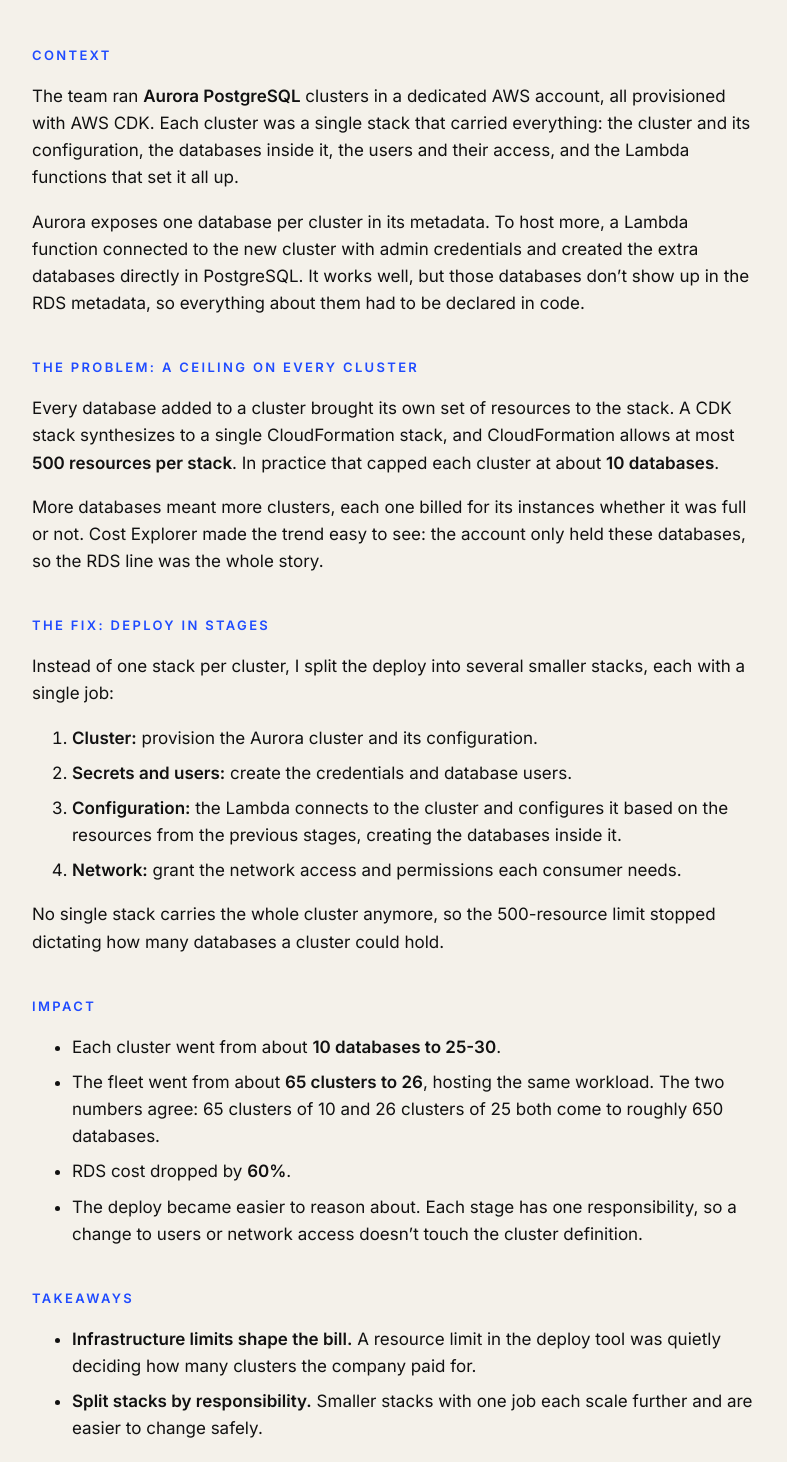
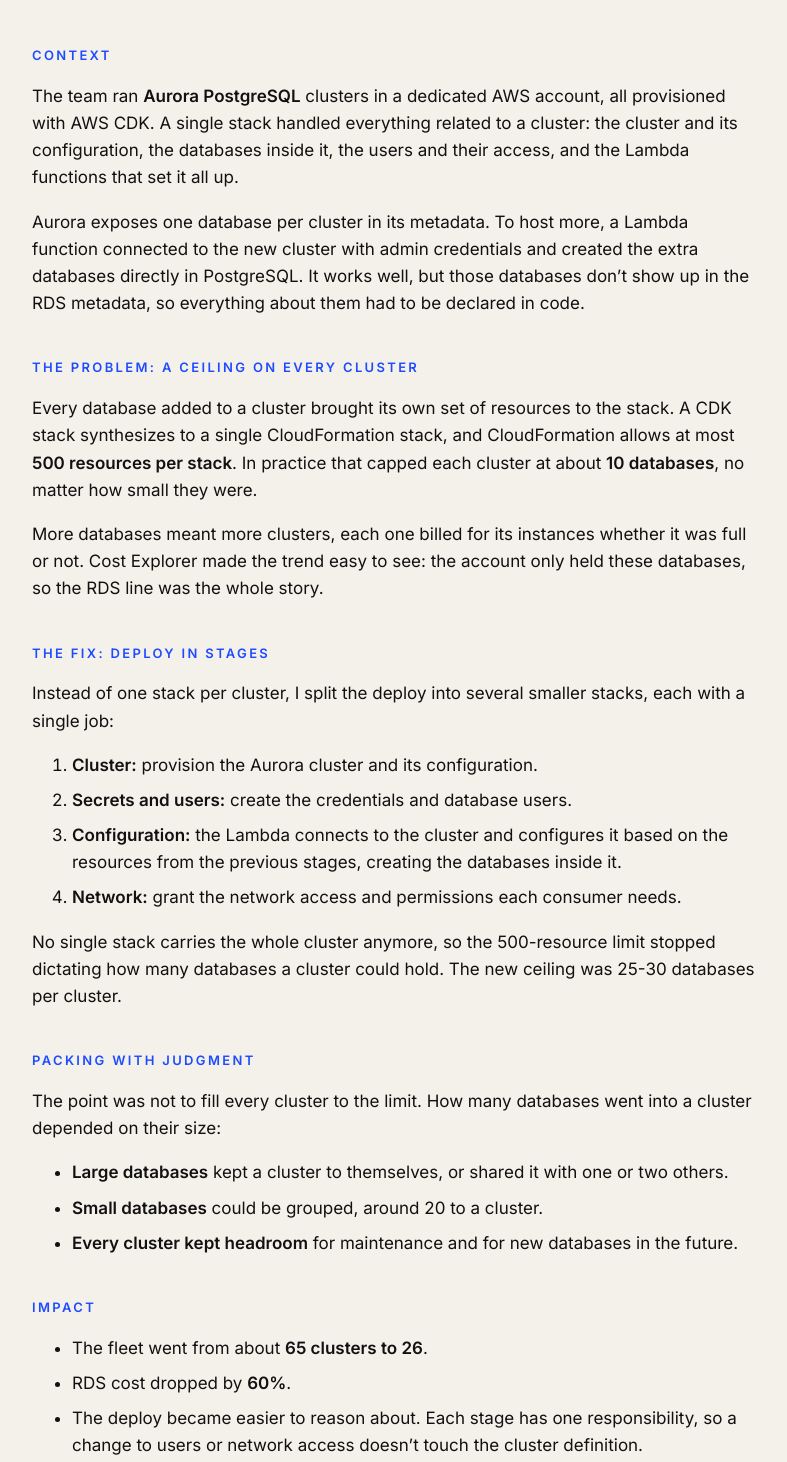
Before and after one commit to alvarofpp/alvarofpp.github.io, an Astro site: page /work/rds-cost-reduction in a window 1280 px wide. Shown: the part 822-2284 px from the top of the page, without its empty margins (246-1033 px from the left). Built offline with nearby package versions, Linux system fonts and the light colour scheme; Astro itself is replaced by a stand-in of ours.

Commit message:
docs(work): descreve densidade real dos clusters no estudo de rds

```diff
--- a/src/content/work/rds-cost-reduction.md
+++ b/src/content/work/rds-cost-reduction.md
@@ -3,7 +3,7 @@
 company: TripAdvisor
 year: "2025–2026"
 tag: Cloud · Infrastructure as Code · FinOps
-summary: A single AWS CDK stack per cluster hit CloudFormation's 500-resource limit at around 10 databases. Splitting the deploy into stages raised that to 25-30 per cluster, and the fleet shrank from about 65 Aurora clusters to 26.
+summary: A single AWS CDK stack per cluster hit CloudFormation's 500-resource limit at around 10 databases. Splitting the deploy into stages removed that ceiling, and the fleet shrank from about 65 Aurora clusters to 26.
 metric: −60% RDS cost
 order: 2
 highlights: ["Reduced the costs of RDS instances"]
@@ -12,7 +12,7 @@
 ## Context
 
 The team ran **Aurora PostgreSQL** clusters in a dedicated AWS account, all provisioned with
-AWS CDK. Each cluster was a single stack that carried everything: the cluster and its
+AWS CDK. A single stack handled everything related to a cluster: the cluster and its
 configuration, the databases inside it, the users and their access, and the Lambda functions
 that set it all up.
 
@@ -25,7 +25,8 @@
 
 Every database added to a cluster brought its own set of resources to the stack. A CDK stack
 synthesizes to a single CloudFormation stack, and CloudFormation allows at most
-**500 resources per stack**. In practice that capped each cluster at about **10 databases**.
+**500 resources per stack**. In practice that capped each cluster at about **10 databases**,
+no matter how small they were.
 
 More databases meant more clusters, each one billed for its instances whether it was full or
 not. Cost Explorer made the trend easy to see: the account only held these databases, so the
@@ -43,13 +44,20 @@
 4. **Network:** grant the network access and permissions each consumer needs.
 
 No single stack carries the whole cluster anymore, so the 500-resource limit stopped dictating
-how many databases a cluster could hold.
+how many databases a cluster could hold. The new ceiling was 25-30 databases per cluster.
+
+## Packing with judgment
+
+The point was not to fill every cluster to the limit. How many databases went into a cluster
+depended on their size:
+
+- **Large databases** kept a cluster to themselves, or shared it with one or two others.
+- **Small databases** could be grouped, around 20 to a cluster.
+- **Every cluster kept headroom** for maintenance and for new databases in the future.
 
 ## Impact
 
-- Each cluster went from about **10 databases to 25-30**.
-- The fleet went from about **65 clusters to 26**, hosting the same workload. The two numbers
-  agree: 65 clusters of 10 and 26 clusters of 25 both come to roughly 650 databases.
+- The fleet went from about **65 clusters to 26**.
 - RDS cost dropped by **60%**.
 - The deploy became easier to reason about. Each stage has one responsibility, so a change to
   users or network access doesn't touch the cluster definition.
```
